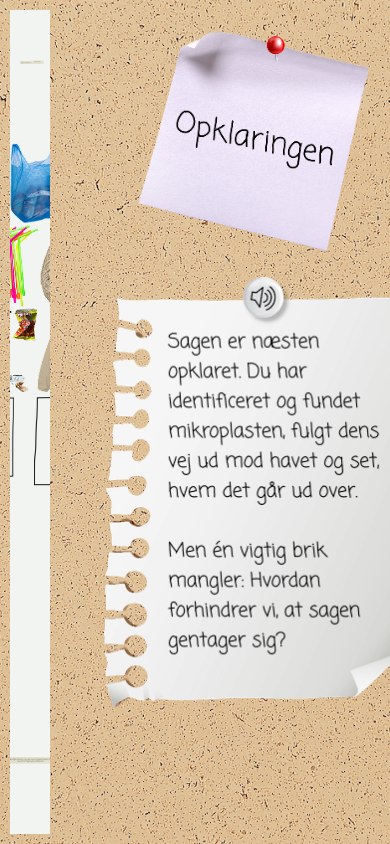
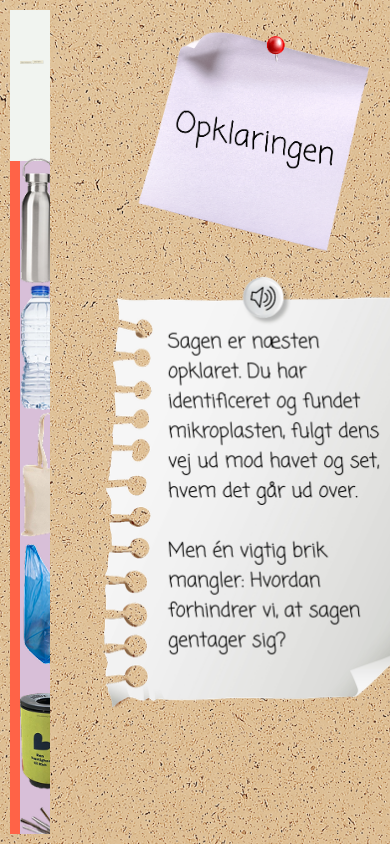
Before and after one commit to FrejaKM/mikroplastik, a Vue app: page /#/solution in a window 390 px wide. Built offline with nearby package versions, Linux system fonts and the light colour scheme; a web font is replaced by a local one.

Commit message:
Adjust positioning and styling for improved layout and responsiveness in CluesView and SolutionView

```diff
--- a/src/views/CluesView.vue
+++ b/src/views/CluesView.vue
@@ -79,7 +79,7 @@ const products = ref([
         collected: false,
         shake: false,
         scale: 1.3,
-        position: { position: 'absolute', top: '-2%', left: '55%' }
+        position: { position: 'absolute', top: '-1%', left: '55%' }
     },
     {
         id: 9,
@@ -91,7 +91,7 @@ const products = ref([
         shake: false,
         showWrongIcon: false,
         scale: 1,
-        position: { position: 'absolute', top: '-6%', left: '65%' }
+        position: { position: 'absolute', top: '-5%', left: '65%' }
     },
     {
         id: 18,
@@ -103,7 +103,7 @@ const products = ref([
         shake: false,
         showWrongIcon: false,
         scale: 1.8,
-        position: { position: 'absolute', top: '-8%', left: '75%' }
+        position: { position: 'absolute', top: '-6%', left: '75%' }
     },
 
     // SECOND SHELF
@@ -117,7 +117,7 @@ const products = ref([
         shake: false,
         showWrongIcon: false,
         scale: 1.8,
-        position: { position: 'absolute', top: '15%', left: '22%' }
+        position: { position: 'absolute', top: '18%', left: '22%' }
     },
     {
         id: 8,
@@ -129,7 +129,7 @@ const products = ref([
         shake: false,
         showWrongIcon: false,
         scale: 1.8,
-        position: { position: 'absolute', top: '15%', left: '10%' }
+        position: { position: 'absolute', top: '18%', left: '10%' }
     },
     {
         id: 13,
@@ -141,7 +141,7 @@ const products = ref([
         shake: false,
         showWrongIcon: false,
         scale: 1.7,
-        position: { position: 'absolute', top: '16%', left: '28%' }
+        position: { position: 'absolute', top: '19%', left: '28%' }
     },
     {
         id: 1,
@@ -153,7 +153,7 @@ const products = ref([
         shake: false,
         showWrongIcon: false,
         scale: 1.8,
-        position: { position: 'absolute', top: '17%', left: '85%' }
+        position: { position: 'absolute', top: '20%', left: '85%' }
     },
     {
         id: 2,
@@ -165,7 +165,7 @@ const products = ref([
         shake: false,
         showWrongIcon: false,
         scale: 1.7,
-        position: { position: 'absolute', top: '19%', left: '42%' }
+        position: { position: 'absolute', top: '21%', left: '42%' }
     },
     {
         id: 16,
@@ -177,7 +177,7 @@ const products = ref([
         shake: false,
         showWrongIcon: false,
         scale: 1.2,
-        position: { position: 'absolute', top: '19%', left: '76%' }
+        position: { position: 'absolute', top: '22%', left: '76%' }
     },
     {
         id: 14,
@@ -189,7 +189,7 @@ const products = ref([
         shake: false,
         showWrongIcon: false,
         scale: 1.0,
-        position: { position: 'absolute', top: '20%', left: '66%' }
+        position: { position: 'absolute', top: '22%', left: '66%' }
     },
     {
         id: 17,
@@ -201,7 +201,7 @@ const products = ref([
         shake: false,
         showWrongIcon: false,
         scale: 1.2,
-        position: { position: 'absolute', top: '22%', left: '57%' }
+        position: { position: 'absolute', top: '24%', left: '57%' }
     },
 
     // THIRD SHELF
@@ -487,7 +487,7 @@ onUnmounted(() => {
 
 <style scoped>
 .shelf-container {
-    width: clamp(600px, 70vw, 950px);
+    width: 95vh;
     position: relative;
     height: auto;
 }
@@ -599,10 +599,10 @@ onUnmounted(() => {
 
 .basket-container {
     position: absolute;
-    height: var(--basket-size);
-    width: var(--basket-size);
-    right: clamp(40px, 6vw, 80px);
-    bottom: clamp(120px, 18vh, 200px);
+    height: 20vh;
+    width: 16vw;
+    right: 7vw;
+    bottom: 20vh;
     rotate: 10deg;
 }
 
@@ -664,7 +664,7 @@ onUnmounted(() => {
 .score {
     font-family: 'Coming Soon', cursive;
     position: absolute;
-    bottom: clamp(-30px, -4vh, -50px);
+    bottom: -4vh;
     left: 50%;
     transform: translateX(-50%);
     text-align: center;
--- a/src/views/SolutionView.vue
+++ b/src/views/SolutionView.vue
@@ -355,24 +355,32 @@ export default {
 
 <style scoped>
 .game-container {
-    width: clamp(600px, 90vw, 1000px);
+    width: 100%;
+    background-color: aquamarine;
     height: 90%;
-    padding-top: var(--padding-large);
+    padding: var(--padding-medium);
+    padding-top: 0;
     display: flex;
     flex-direction: column;
+    align-items: center;
     justify-content: space-between;
 }
 
 .items-container {
+    padding: var(--padding-medium);
+    padding-bottom: 0;
+    padding-top: 0;
+    background-color: tomato;
+    width: 100%;
     display: flex;
-    justify-content: center;
+    justify-content: space-between;
     flex-wrap: wrap;
-    margin-top: var(--padding-small);
 }
 
 .game-item-slot {
     width: auto;
-    height: clamp(80px, 10vh, 120px);
+    height: 15vh;
+    background-color: thistle;
     display: flex;
     align-items: center;
     justify-content: center;
@@ -394,7 +402,7 @@ export default {
 
 .game-item img {
     width: auto;
-    height: clamp(80px, 10vh, 120px);
+    height: 15vh;
     object-fit: contain;
     pointer-events: none;
 }
@@ -402,46 +410,58 @@ export default {
 .drop-zones {
     display: grid;
     grid-template-columns: 1fr 1fr;
-    justify-content: center;
     align-items: center;
-    gap: var(--padding-medium);
-    margin-bottom: var(--padding-medium);
-}
-
-.drop-zone {
-    justify-content: center;
-    align-items: center;
-    height: clamp(200px, 25vh, 280px);
-    padding: var(--padding-large);
-    background-color: transparent;
-    background-image: url('/images/ui/drop-zone.png');
-    background-size: contain;
-    background-repeat: no-repeat;
-    transition: transform 0.2s ease, filter 0.2s ease;
+    background-color: lightpink;
+    column-gap: var(--padding-small); /* or any value you want for the space between */
 }
 
 .drop-zone.drag-over {
     transform: scale(1.02);
     filter: brightness(1.1);
 }
+.drop-zone {
+    justify-content: center; /* Changed from center to flex-start */
+    align-items: center;
+    min-height: 45vh; /* Ensure it doesn't shrink */
+    max-height: 45vh; /* Ensure it doesn't grow */
+    min-width: 60vh;
+    max-width: 6vh;
+    background-color: transparent;
+    padding-top: 10px;
+    background-image: url('/images/ui/drop-zone.png');
+    background-size: contain;
+    background-repeat: no-repeat;
+    transition: transform 0.2s ease, filter 0.2s ease;
+    display: flex;
+    column-gap: 0;
+    row-gap: 0;
+    flex-direction: column;
+    overflow: hidden; /* Prevent content from expanding the zone */
+}
 
 .drop-zone p {
     text-align: center;
-    margin: 0 0 var(--padding-small) 0;
+    padding: 0;
+    background-color: aquamarine;
     font-size: var(--font-large);
+    flex-shrink: 0; /* Prevent the title from shrinking */
 }
 
 .dropped-items {
     display: flex;
     flex-wrap: wrap;
-    column-gap: var(--padding-large);
+    column-gap: 0;
     justify-content: center;
-    align-items: center;
+    align-items: flex-start; /* Changed to flex-start for better alignment */
+    flex: 1; /* Take up remaining space */
+    overflow-y: auto; /* Allow scrolling if too many items */
+    overflow-x: hidden;
+    padding: var(--padding-small); /* Add some padding */
+    width: 100%; /* Ensure full width usage */
 }
-
 .dropped-item {
     width: auto;
-    height: clamp(80px, 10vh, 120px);
+    height: 15vh;;
     object-fit: contain;
     transition: transform 0.3s ease;
 }
```
